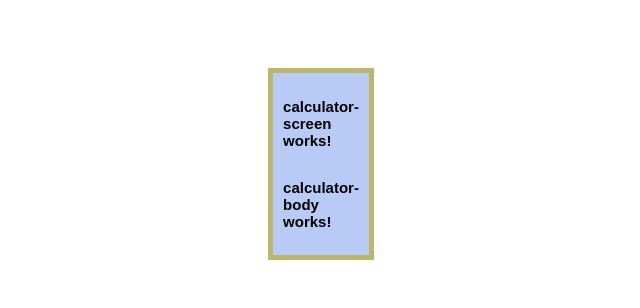
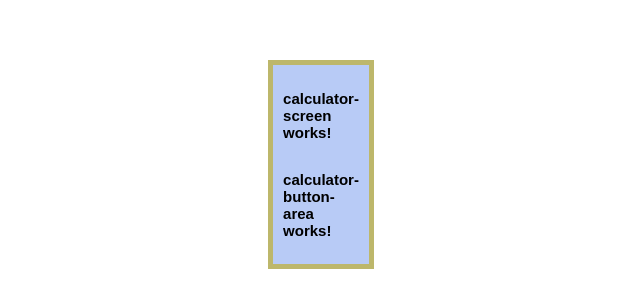
Before and after one commit to shahzadaqasimtechnosoft/calculator-app, an Angular app: page / in a window 1280 px wide. Shown: the part 244-552 px from the top of the page, without its empty margins (319-959 px from the left). Built offline with nearby package versions, Linux system fonts and the light colour scheme.

Commit message:
Renamed calculator-body to calculator-button-area

```diff
--- a/src/app/app.module.ts
+++ b/src/app/app.module.ts
@@ -4,14 +4,14 @@ import { BrowserModule } from '@angular/platform-browser';
 import { AppRoutingModule } from './app-routing.module';
 import { AppComponent } from './app.component';
 import { CalculatorComponent } from './calculator/calculator.component';
-import { CalculatorBodyComponent } from './calculator/calculator-body/calculator-body.component';
+import { CalculatorButtonAreaComponent } from './calculator/calculator-button-area/calculator-button-area.component';
 import { CalculatorScreenComponent } from './calculator/calculator-screen/calculator-screen.component';
 
 @NgModule({
   declarations: [
     AppComponent,
     CalculatorComponent,
-    CalculatorBodyComponent,
+    CalculatorButtonAreaComponent,
     CalculatorScreenComponent
   ],
   imports: [
--- a/src/app/calculator/calculator-body/calculator-body.component.html
+++ /dev/null
@@ -1 +0,0 @@
-<p>calculator-body works!</p>
--- a/src/app/calculator/calculator-body/calculator-body.component.ts
+++ /dev/null
@@ -1,15 +0,0 @@
-import { Component, OnInit } from '@angular/core';
-
-@Component({
-  selector: 'app-calculator-body',
-  templateUrl: './calculator-body.component.html',
-  styleUrls: ['./calculator-body.component.css']
-})
-export class CalculatorBodyComponent implements OnInit {
-
-  constructor() { }
-
-  ngOnInit(): void {
-  }
-
-}
--- /dev/null
+++ b/src/app/calculator/calculator-button-area/calculator-button-area.component.html
@@ -0,0 +1 @@
+<p>calculator-button-area works!</p>
--- /dev/null
+++ b/src/app/calculator/calculator-button-area/calculator-button-area.component.ts
@@ -0,0 +1,15 @@
+import { Component, OnInit } from '@angular/core';
+
+@Component({
+  selector: 'app-calculator-button-area',
+  templateUrl: './calculator-button-area.component.html',
+  styleUrls: ['./calculator-button-area.component.css']
+})
+export class CalculatorButtonAreaComponent implements OnInit {
+
+  constructor() { }
+
+  ngOnInit(): void {
+  }
+
+}
--- a/src/app/calculator/calculator.component.html
+++ b/src/app/calculator/calculator.component.html
@@ -1,4 +1,4 @@
 <div class="calculator-body">
   <app-calculator-screen></app-calculator-screen>
-  <app-calculator-body></app-calculator-body>
+  <app-calculator-button-area></app-calculator-button-area>
 </div>
```
Also changed, not shown: src/app/calculator/calculator-button-area/calculator-button-area.component.css (added).
